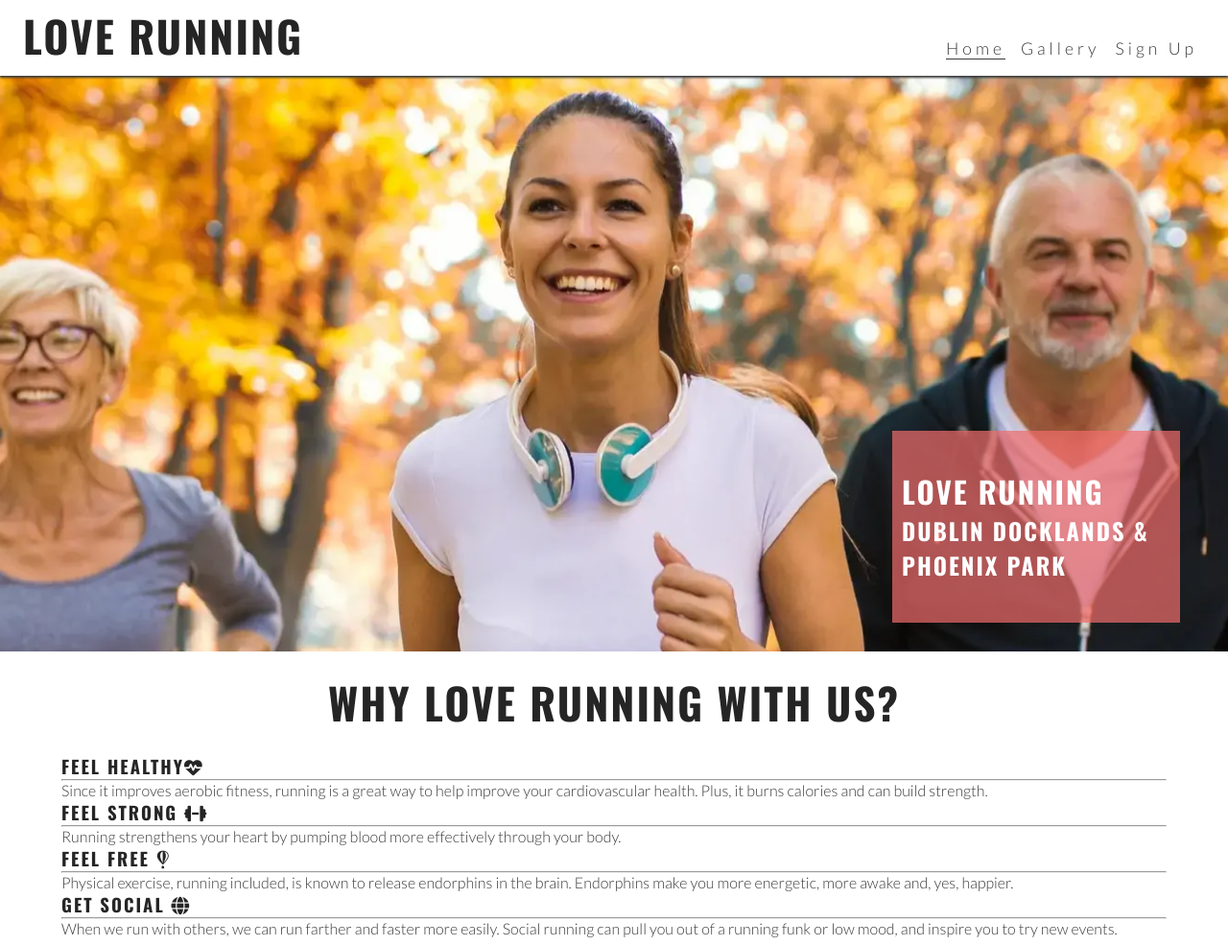
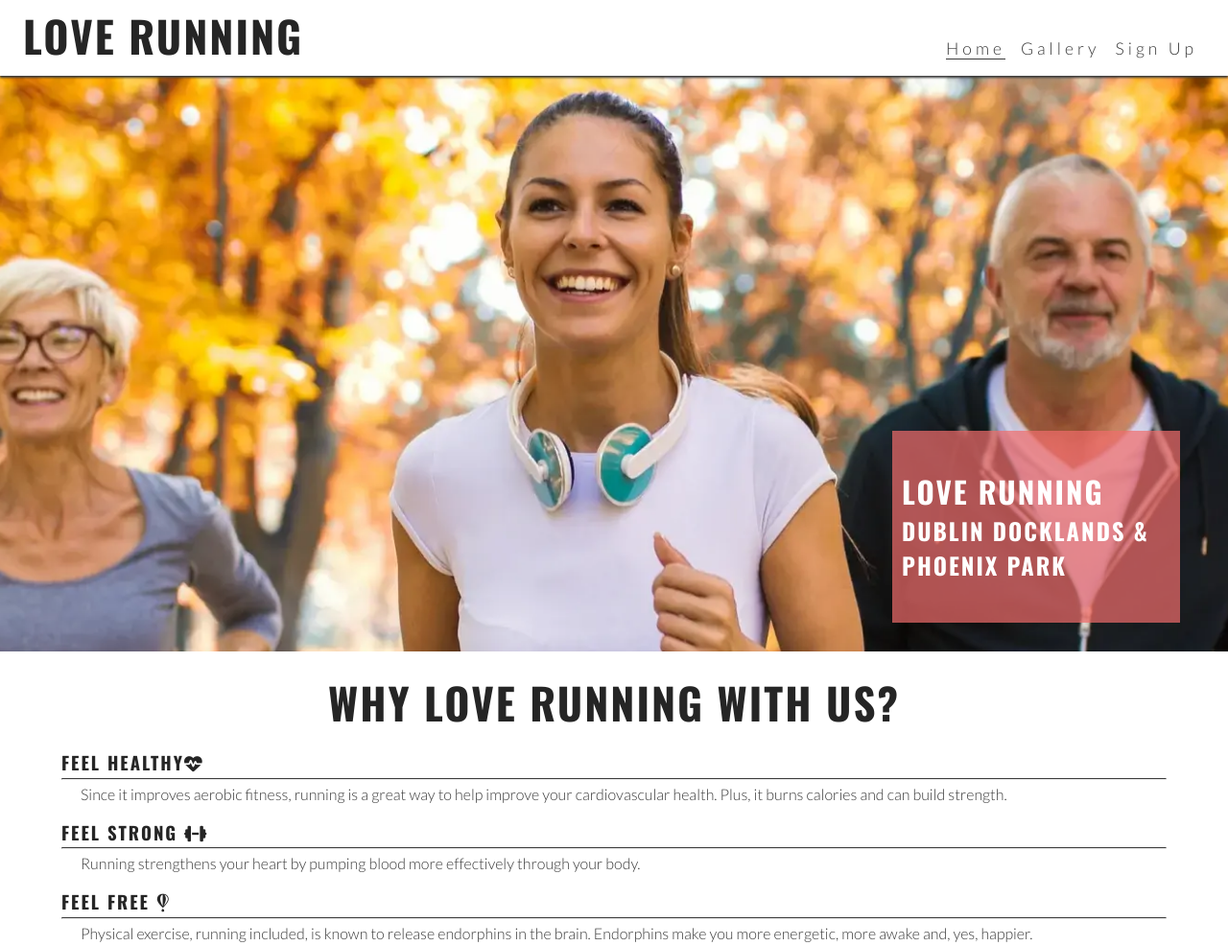
Before and after one commit to vladar21/love-running, a plain HTML site: page index.html in a window 1280 px wide. Shown: the top 986 px of the page at 96% size. Drawn offline with nearby package versions, Linux system fonts and the light colour scheme.

Commit message:
feate: add benefits-physical and benefits-mental styles

```diff
--- a/assets/css/style.css
+++ b/assets/css/style.css
@@ -128,6 +128,21 @@ main {
     font-size: 280%;
 }
 
+#benefits-physical>div,
+#benefits-mental>div {
+    line-height: 20px;
+    margin-bottom: 20px;
+}
+
+#benefits p {
+    padding: 0 20px;
+}
+
+hr {
+    border-top: 1px solid #3a3a3a;
+    margin: 5px 0;
+}
+
 /* Footer */
 #social-networks {
     text-align: center;
```
